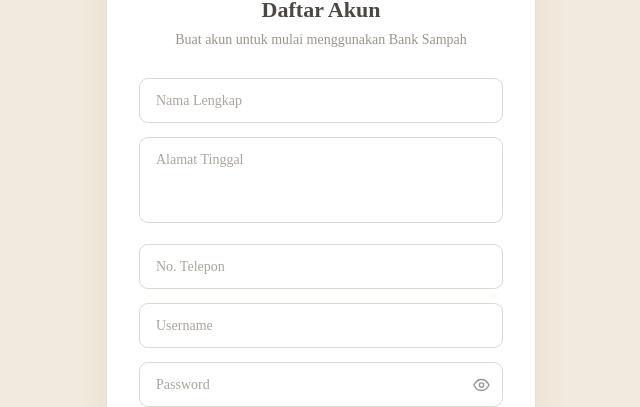
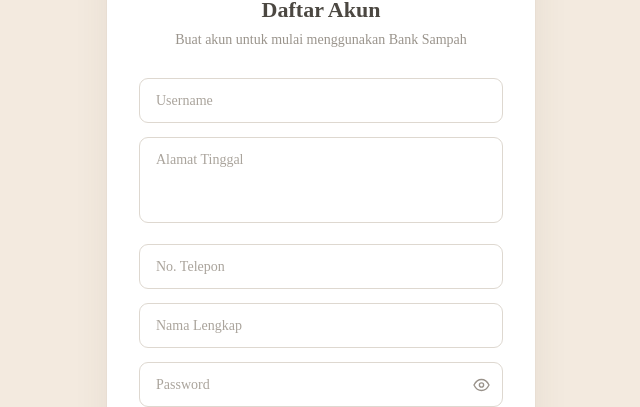
Before and after one commit to destina-18/bank-sampah, a Next.js app: page /nasabah-register in a window 1280 px wide. Shown: the part 212-619 px from the top of the page, without its empty margins (319-959 px from the left). Built offline with nearby package versions, Linux system fonts and the light colour scheme; no server answers.

Commit message:
fix: update nasabah account and profile

```diff
--- a/app/nasabah-register/page.tsx
+++ b/app/nasabah-register/page.tsx
@@ -34,10 +34,6 @@ export default function NasabahRegisterPage() {
   const [error, setError] = useState("");
   const [success, setSuccess] = useState("");
 
-  // =====================================================
-  // ENV
-  // =====================================================
-
   const API_BASE_URL = (
     process.env.NEXT_PUBLIC_API_URL || ""
   ).replace(/\/+$/, "");
@@ -45,9 +41,6 @@ export default function NasabahRegisterPage() {
   const APP_KEY =
     process.env.NEXT_PUBLIC_APP_KEY || "";
 
-  // =====================================================
-  // HANDLE INPUT
-  // =====================================================
 
   const handleChange = (
     e: ChangeEvent<HTMLInputElement | HTMLTextAreaElement>
@@ -64,10 +57,6 @@ export default function NasabahRegisterPage() {
     }
   };
 
-  // =====================================================
-  // HANDLE FOTO
-  // =====================================================
-
   const handleFotoChange = (
     e: ChangeEvent<HTMLInputElement>
   ) => {
@@ -78,7 +67,6 @@ export default function NasabahRegisterPage() {
       return;
     }
 
-    // Validasi tipe file
     const allowedTypes = [
       "image/jpeg",
       "image/png",
@@ -95,7 +83,6 @@ export default function NasabahRegisterPage() {
       return;
     }
 
-    // Validasi ukuran maksimal 5 MB
     const maxSize = 5 * 1024 * 1024;
 
     if (file.size > maxSize) {
@@ -112,10 +99,6 @@ export default function NasabahRegisterPage() {
     setFoto(file);
   };
 
-  // =====================================================
-  // REGISTER
-  // =====================================================
-
   const handleRegister = async (
     e: FormEvent<HTMLFormElement>
   ) => {
@@ -123,10 +106,6 @@ export default function NasabahRegisterPage() {
 
     setError("");
     setSuccess("");
-
-    // ===================================================
-    // CEK ENV
-    // ===================================================
 
     if (!API_BASE_URL) {
       setError(
@@ -141,10 +120,6 @@ export default function NasabahRegisterPage() {
       );
       return;
     }
-
-    // ===================================================
-    // VALIDASI
-    // ===================================================
 
     if (!form.namaNasabah.trim()) {
       setError("Nama nasabah wajib diisi.");
@@ -202,10 +177,6 @@ export default function NasabahRegisterPage() {
       return;
     }
 
-    // ===================================================
-    // REQUEST
-    // ===================================================
-
     try {
       setLoading(true);
 
@@ -234,10 +205,6 @@ export default function NasabahRegisterPage() {
         "================================="
       );
 
-      // =================================================
-      // FORM DATA
-      // =================================================
-
       const formData = new FormData();
 
       formData.append(
@@ -265,17 +232,12 @@ export default function NasabahRegisterPage() {
         form.telp.trim()
       );
 
-      // Foto OPTIONAL sesuai Swagger
       if (foto) {
         formData.append(
           "foto",
           foto
         );
       }
-
-      // =================================================
-      // FETCH
-      // =================================================
 
       const response = await fetch(
         endpoint,
@@ -285,17 +247,9 @@ export default function NasabahRegisterPage() {
           headers: {
             "x-app-key": APP_KEY,
           },
-
-          // JANGAN tambahkan Content-Type di sini.
-          // Browser akan otomatis membuat:
-          // multipart/form-data; boundary=...
           body: formData,
         }
       );
-
-      // =================================================
-      // RESPONSE
-      // =================================================
 
       const contentType =
         response.headers.get(
@@ -333,10 +287,6 @@ export default function NasabahRegisterPage() {
         }
       );
 
-      // =================================================
-      // ERROR API
-      // =================================================
-
       if (!response.ok) {
         let message =
           data?.message ||
@@ -367,16 +317,10 @@ export default function NasabahRegisterPage() {
         );
       }
 
-      // =================================================
-      // BERHASIL
-      // =================================================
-
       setSuccess(
         data?.message ||
           "Registrasi nasabah berhasil. Mengarahkan ke halaman login..."
       );
-
-      // Reset form
       setForm({
         namaNasabah: "",
         alamat: "",
@@ -389,7 +333,6 @@ export default function NasabahRegisterPage() {
       setFoto(null);
       setSetuju(false);
 
-      // Reset input foto
       const fotoInput =
         document.getElementById(
           "foto"
@@ -399,7 +342,6 @@ export default function NasabahRegisterPage() {
         fotoInput.value = "";
       }
 
-      // Redirect
       setTimeout(() => {
         router.push(
           "/nasabah-login"
@@ -419,10 +361,6 @@ export default function NasabahRegisterPage() {
       setLoading(false);
     }
   };
-
-  // =====================================================
-  // UI
-  // =====================================================
 
   return (
     <main className="min-h-screen bg-[#F3EADF] flex items-center justify-center px-5 py-8">
@@ -500,7 +438,7 @@ export default function NasabahRegisterPage() {
             {/* NAMA NASABAH */}
             <div>
               <label
-                htmlFor="namaNasabah"
+                htmlFor="UserName"
                 className="sr-only"
               >
                 User Name
@@ -516,7 +454,7 @@ export default function NasabahRegisterPage() {
                 onChange={
                   handleChange
                 }
-                placeholder="Nama Lengkap"
+                placeholder="Username"
                 autoComplete="name"
                 disabled={loading}
                 className="w-full h-[45px] rounded-[9px] border border-[#DED8D0] bg-white px-4 text-sm text-[#514D47] placeholder:text-[#AAA49C] outline-none transition focus:border-[#B99C84] focus:ring-2 focus:ring-[#B99C84]/10 disabled:bg-[#F7F5F2] disabled:cursor-not-allowed"
@@ -578,15 +516,15 @@ export default function NasabahRegisterPage() {
             {/* USERNAME */}
             <div>
               <label
-                htmlFor="username"
+                htmlFor="namalengkap"
                 className="sr-only"
               >
                 Nama
               </label>
 
               <input
-                id="username"
-                name="username"
+                id="namalengkap"
+                name="namalengkap"
                 type="text"
                 value={
                   form.username
@@ -594,8 +532,8 @@ export default function NasabahRegisterPage() {
                 onChange={
                   handleChange
                 }
-                placeholder="Username"
-                autoComplete="username"
+                placeholder="Nama Lengkap"
+                autoComplete="namalengkap"
                 disabled={loading}
                 className="w-full h-[45px] rounded-[9px] border border-[#DED8D0] bg-white px-4 text-sm text-[#514D47] placeholder:text-[#AAA49C] outline-none transition focus:border-[#B99C84] focus:ring-2 focus:ring-[#B99C84]/10 disabled:bg-[#F7F5F2] disabled:cursor-not-allowed"
               />
```
